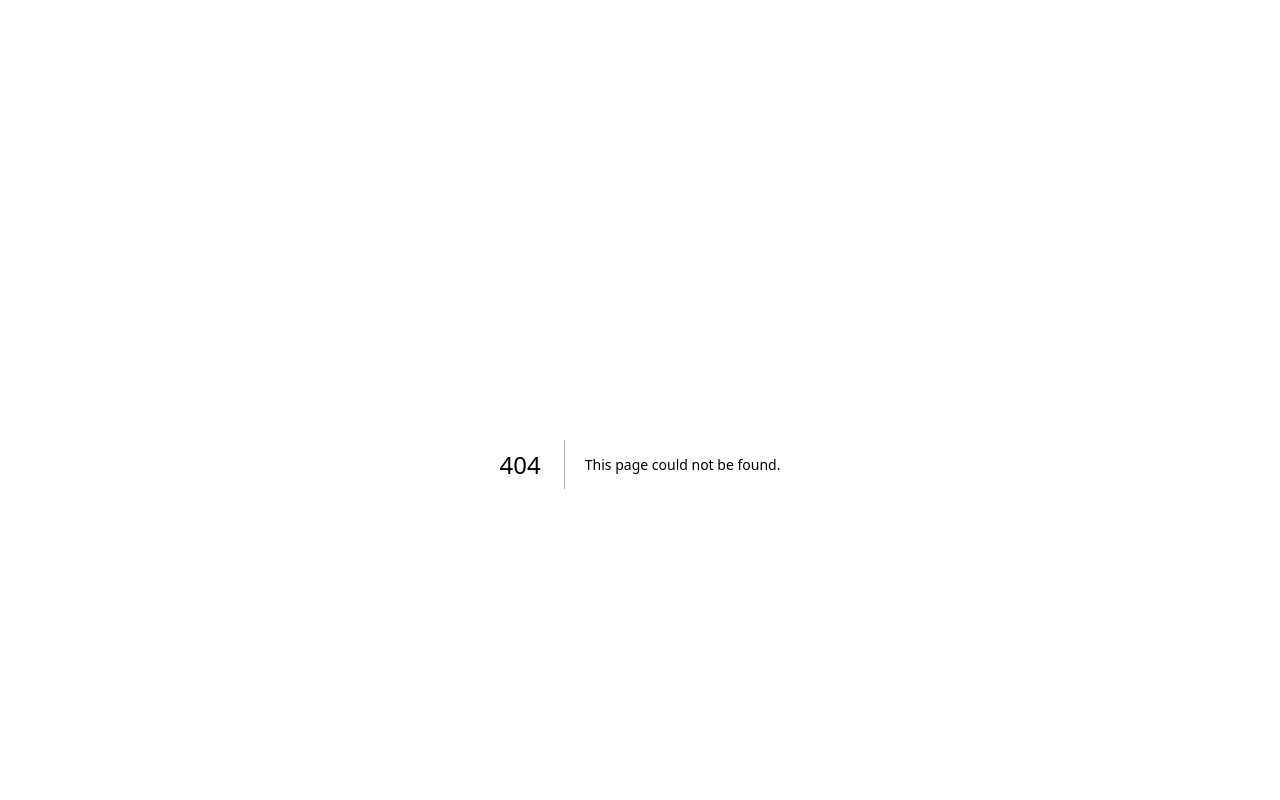
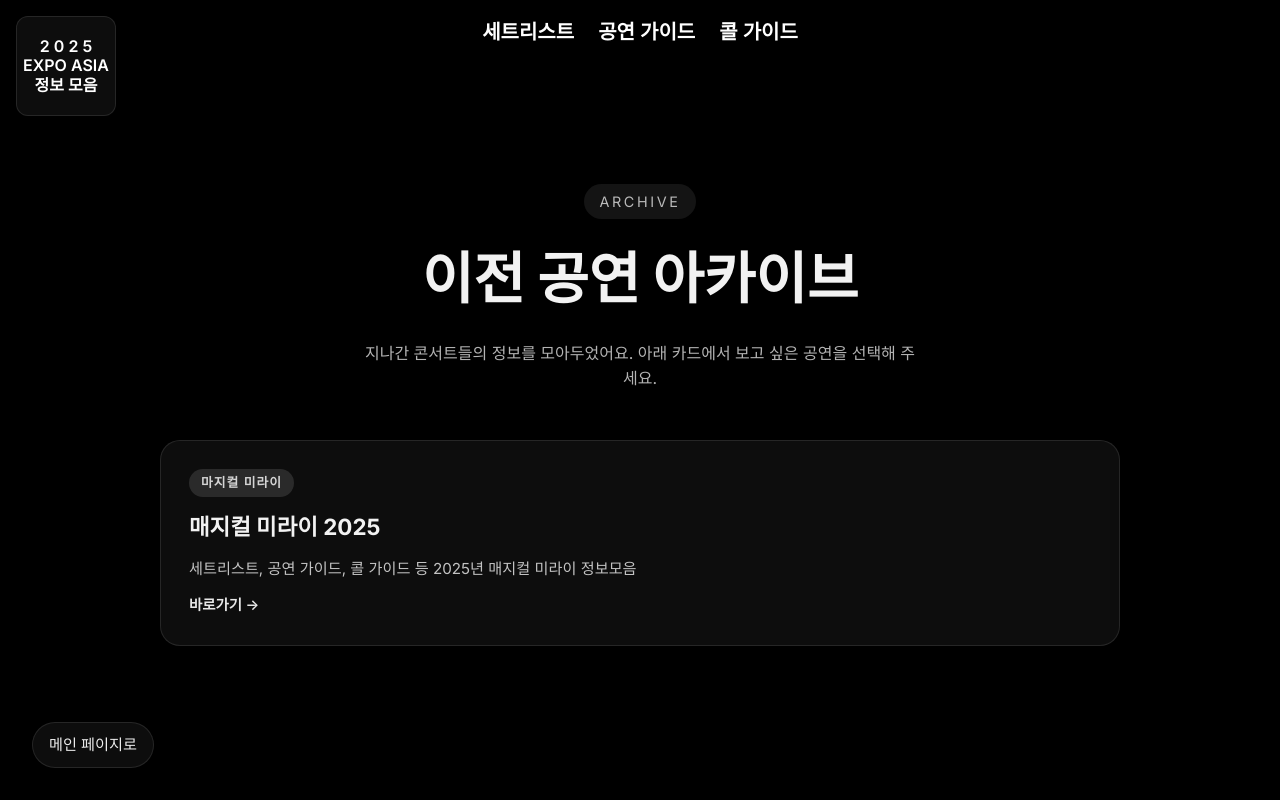
Before and after one commit to kuroka3/MM-Info, a Next.js app: page /legacy in a window 1280 px wide. Before the commit this address had no page. Shown: the top 800 px of the page. Built offline with nearby package versions, Linux system fonts and the light colour scheme; a web font is replaced by a local one.

Commit message:
add legacy page

```diff
--- /dev/null
+++ b/src/app/legacy/page.tsx
@@ -0,0 +1,45 @@
+import Link from 'next/link';
+
+const legacyLandings = [
+  {
+    href: '/magicalmirai/2025',
+    title: '매지컬 미라이 2025',
+    description: '세트리스트, 공연 가이드, 콜 가이드 등 2025년 매지컬 미라이 정보모음',
+    badge: '마지컬 미라이',
+  },
+];
+
+export default function LegacyIndexPage() {
+  return (
+    <main className="legacy-main" aria-labelledby="legacy-title">
+      <div className="legacy-wrapper">
+        <header className="legacy-header">
+          <p className="legacy-eyebrow">ARCHIVE</p>
+          <h1 id="legacy-title" className="legacy-title">
+            이전 공연 아카이브
+          </h1>
+          <p className="legacy-description">
+            지나간 콘서트들의 정보를 모아두었어요. 아래 카드에서 보고 싶은 공연을 선택해 주세요.
+          </p>
+        </header>
+
+        <div className="legacy-grid" role="list">
+          {legacyLandings.map(({ href, title, description, badge }) => (
+            <Link key={href} href={href} className="legacy-card glass-effect" role="listitem">
+              <span className="legacy-card-badge">{badge}</span>
+              <span className="legacy-card-title">{title}</span>
+              <span className="legacy-card-description">{description}</span>
+              <span className="legacy-card-link">바로가기 →</span>
+            </Link>
+          ))}
+        </div>
+      </div>
+
+      <div className="landing-utility-links" aria-label="보조 링크">
+        <Link href="/" className="landing-utility-link glass-effect">
+          메인 페이지로
+        </Link>
+      </div>
+    </main>
+  );
+}
--- a/src/app/magicalmirai/2025/page.tsx
+++ b/src/app/magicalmirai/2025/page.tsx
@@ -29,6 +29,12 @@ export default function Home() {
           ))}
         </div>
       </div>
+
+      <div className="landing-utility-links" aria-label="메인 페이지로 돌아가기">
+        <Link href="/" className="landing-utility-link glass-effect">
+          메인 페이지로
+        </Link>
+      </div>
     </main>
   );
 }
--- a/src/app/mikuexpo/asia2025/concert-guide/global.css
+++ b/src/app/mikuexpo/asia2025/concert-guide/global.css
@@ -2,7 +2,23 @@
   font-size: 1.5rem !important;
   color: #fff     !important;
   text-align: center;
+  line-height: 1.6;
   margin-top: 1rem;
+}
+
+.feature-card .block-link {
+  display: flex;
+  width: 100%;
+  margin-top: 1.5rem;
+  padding: 16px 24px;
+  align-items: center;
+  justify-content: center;
+  gap: 8px;
+  font-size: 1.25rem !important;
+  font-weight: 600;
+  text-align: center;
+  line-height: 1.4;
+  border-radius: 16px;
 }
 
 .feature-link {
--- a/src/app/mikuexpo/asia2025/concert-guide/page.tsx
+++ b/src/app/mikuexpo/asia2025/concert-guide/page.tsx
@@ -16,9 +16,8 @@ export default function ConcertGuidePage() {
 
       <section className="container">
         <div className="feature-card">
-          <h3 className="feature-title">MIKU EXPO 2025 ASIA 공식 안내</h3>
+          <h3 className="feature-title">MIKU EXPO 2025 ASIA 공식 사이트</h3>
           <p className="feature-text">
-            최신 공연 공지와 도시별 정보를 공식 사이트에서 확인하세요.
           </p>
           <a
             href="https://mikuexpo.com/asia2025/"
--- a/src/app/mikuexpo/asia2025/page.tsx
+++ b/src/app/mikuexpo/asia2025/page.tsx
@@ -28,6 +28,12 @@ export default function Home() {
           ))}
         </div>
       </div>
+
+      <div className="landing-utility-links" aria-label="이전 공연 바로가기">
+        <Link href="/legacy" className="landing-utility-link glass-effect">
+          이전 공연
+        </Link>
+      </div>
     </main>
   );
 }
--- a/src/components/Footer.tsx
+++ b/src/components/Footer.tsx
@@ -1,4 +1,4 @@
-// import Link from 'next/link';
+import Link from 'next/link';
 import React from 'react';
 
 // type Concert = {
@@ -26,18 +26,25 @@ import React from 'react';
 //     return res.json();
 // }
 
-const Footer = async () => {
+const footerLinks = [
+  { href: '/legacy', label: '이전 공연' },
+  { href: '/', label: '메인 페이지로' },
+];
+
+const Footer = () => {
   // const concerts = await getConcerts();
 
   return (
     <footer className="footer">
-      <nav>
+      <nav aria-label="푸터 보조 링크">
         <ul className="footer-nav-list">
-          {/* {Object.keys(concerts).map((concertId) => (
-            <li key={concertId}>
-              <Link href={`/concerts/${concertId}`}>{concerts[concertId].title}</Link>
+          {footerLinks.map(({ href, label }) => (
+            <li key={href}>
+              <Link href={href}>
+                <span>{label}</span>
+              </Link>
             </li>
-          ))} */}
+          ))}
         </ul>
       </nav>
     </footer>
--- a/src/components/HomeButton.tsx
+++ b/src/components/HomeButton.tsx
@@ -1,7 +1,7 @@
 'use client';
 
 import Link from 'next/link';
-import { useEffect, useState } from 'react';
+import { useCallback, useEffect, useState } from 'react';
 import { usePathname } from 'next/navigation';
 import useThrottle from '@/hooks/useThrottle';
 
@@ -13,7 +13,7 @@ export default function HomeButton() {
   const EVENTS = [
     {
       slug: '/mikuexpo/asia2025',
-      lines: ['MIKU EXPO', 'ASIA 2025', '정보 모음'],
+      lines: ['2 0 2 5', 'EXPO ASIA', '정보 모음'],
     },
     {
       slug: '/magicalmirai/2025',
@@ -35,15 +35,35 @@ export default function HomeButton() {
     return () => window.removeEventListener('resize', handleResize);
   }, [handleResize]);
 
-  const handleScroll = useThrottle(() => {
-    setHidden(window.scrollY > (isMobile ? 0 : 200));
-  }, 100);
+  const updateHiddenState = useCallback(() => {
+    const shouldHide = window.scrollY > (isMobile ? 0 : 200);
+    setHidden((prev) => (prev === shouldHide ? prev : shouldHide));
+  }, [isMobile]);
 
   useEffect(() => {
-    handleScroll();
-    window.addEventListener('scroll', handleScroll, { passive: true });
-    return () => window.removeEventListener('scroll', handleScroll);
-  }, [handleScroll]);
+    let rafId: number | null = null;
+
+    const onScroll = () => {
+      if (rafId !== null) {
+        return;
+      }
+
+      rafId = window.requestAnimationFrame(() => {
+        rafId = null;
+        updateHiddenState();
+      });
+    };
+
+    updateHiddenState();
+    window.addEventListener('scroll', onScroll, { passive: true });
+
+    return () => {
+      if (rafId !== null) {
+        window.cancelAnimationFrame(rafId);
+      }
+      window.removeEventListener('scroll', onScroll);
+    };
+  }, [updateHiddenState]);
 
   return (
     <Link
--- a/src/styles/landing.css
+++ b/src/styles/landing.css
@@ -322,3 +322,171 @@
     font-size: 1.5rem;
   }
 }
+
+.landing-utility-links {
+  position: fixed;
+  left: 32px;
+  bottom: 32px;
+  display: flex;
+  flex-direction: column;
+  gap: 12px;
+  z-index: 40;
+}
+
+.landing-utility-link {
+  display: inline-flex;
+  align-items: center;
+  gap: 8px;
+  padding: 10px 16px;
+  border-radius: 9999px;
+  font-size: 0.95rem;
+  font-weight: 500;
+  color: rgba(255, 255, 255, 0.92);
+  text-decoration: none;
+  transition: transform 0.2s ease, box-shadow 0.2s ease;
+}
+
+.landing-utility-link:hover {
+  transform: translateY(-1px);
+  box-shadow: 0 8px 24px rgba(0, 0, 0, 0.25);
+}
+
+@media (max-width: 768px) {
+  .landing-utility-links {
+    left: 16px;
+    bottom: 16px;
+  }
+
+  .landing-utility-link {
+    padding: 8px 14px;
+    font-size: 0.875rem;
+  }
+}
+
+.legacy-main {
+  min-height: calc(var(--vh, 1vh) * 100);
+  padding: 120px 24px 120px;
+  display: flex;
+  flex-direction: column;
+  align-items: center;
+  position: relative;
+}
+
+.legacy-wrapper {
+  width: 100%;
+  max-width: 960px;
+}
+
+.legacy-header {
+  text-align: center;
+  margin-bottom: 48px;
+}
+
+.legacy-eyebrow {
+  display: inline-block;
+  padding: 6px 16px;
+  border-radius: 9999px;
+  font-size: 0.9rem;
+  letter-spacing: 0.18em;
+  color: rgba(255, 255, 255, 0.7);
+  text-transform: uppercase;
+  background: rgba(255, 255, 255, 0.08);
+}
+
+.legacy-title {
+  margin-top: 16px;
+  font-size: clamp(2.5rem, 6vw, 3.5rem);
+  font-weight: 800;
+  color: rgba(255, 255, 255, 0.95);
+}
+
+.legacy-description {
+  margin: 16px auto 0;
+  max-width: 560px;
+  color: rgba(255, 255, 255, 0.7);
+  line-height: 1.6;
+}
+
+.legacy-grid {
+  display: grid;
+  grid-template-columns: repeat(auto-fit, minmax(240px, 1fr));
+  gap: 24px;
+}
+
+.legacy-card {
+  position: relative;
+  padding: 28px;
+  border-radius: 20px;
+  text-decoration: none;
+  color: rgba(255, 255, 255, 0.95);
+  display: flex;
+  flex-direction: column;
+  gap: 12px;
+  transition: transform 0.25s ease, box-shadow 0.25s ease;
+  overflow: hidden;
+}
+
+.legacy-card::after {
+  content: '';
+  position: absolute;
+  inset: 0;
+  border-radius: 20px;
+  background: linear-gradient(135deg, transparent, rgba(255, 255, 255, 0.08));
+  opacity: 0;
+  transition: opacity 0.25s ease;
+  pointer-events: none;
+}
+
+.legacy-card:hover {
+  transform: translateY(-4px);
+  box-shadow: 0 16px 40px rgba(0, 0, 0, 0.35);
+}
+
+.legacy-card:hover::after {
+  opacity: 1;
+}
+
+.legacy-card-badge {
+  display: inline-flex;
+  align-self: flex-start;
+  padding: 4px 12px;
+  border-radius: 9999px;
+  font-size: 0.8rem;
+  font-weight: 600;
+  letter-spacing: 0.08em;
+  text-transform: uppercase;
+  background: rgba(255, 255, 255, 0.12);
+  color: rgba(255, 255, 255, 0.8);
+}
+
+.legacy-card-title {
+  font-size: 1.4rem;
+  font-weight: 700;
+}
+
+.legacy-card-description {
+  font-size: 0.95rem;
+  line-height: 1.6;
+  color: rgba(255, 255, 255, 0.75);
+}
+
+.legacy-card-link {
+  margin-top: auto;
+  font-size: 0.9rem;
+  font-weight: 600;
+  color: rgba(255, 255, 255, 0.9);
+}
+
+@media (max-width: 640px) {
+  .legacy-main {
+    padding: 96px 20px 112px;
+  }
+
+  .legacy-grid {
+    gap: 16px;
+  }
+
+  .legacy-card {
+    padding: 24px;
+  }
+}
```
Also changed, not shown: src/app/mikuexpo/asia2025/concert-guide/important/page.tsx (+4 -28 lines).
